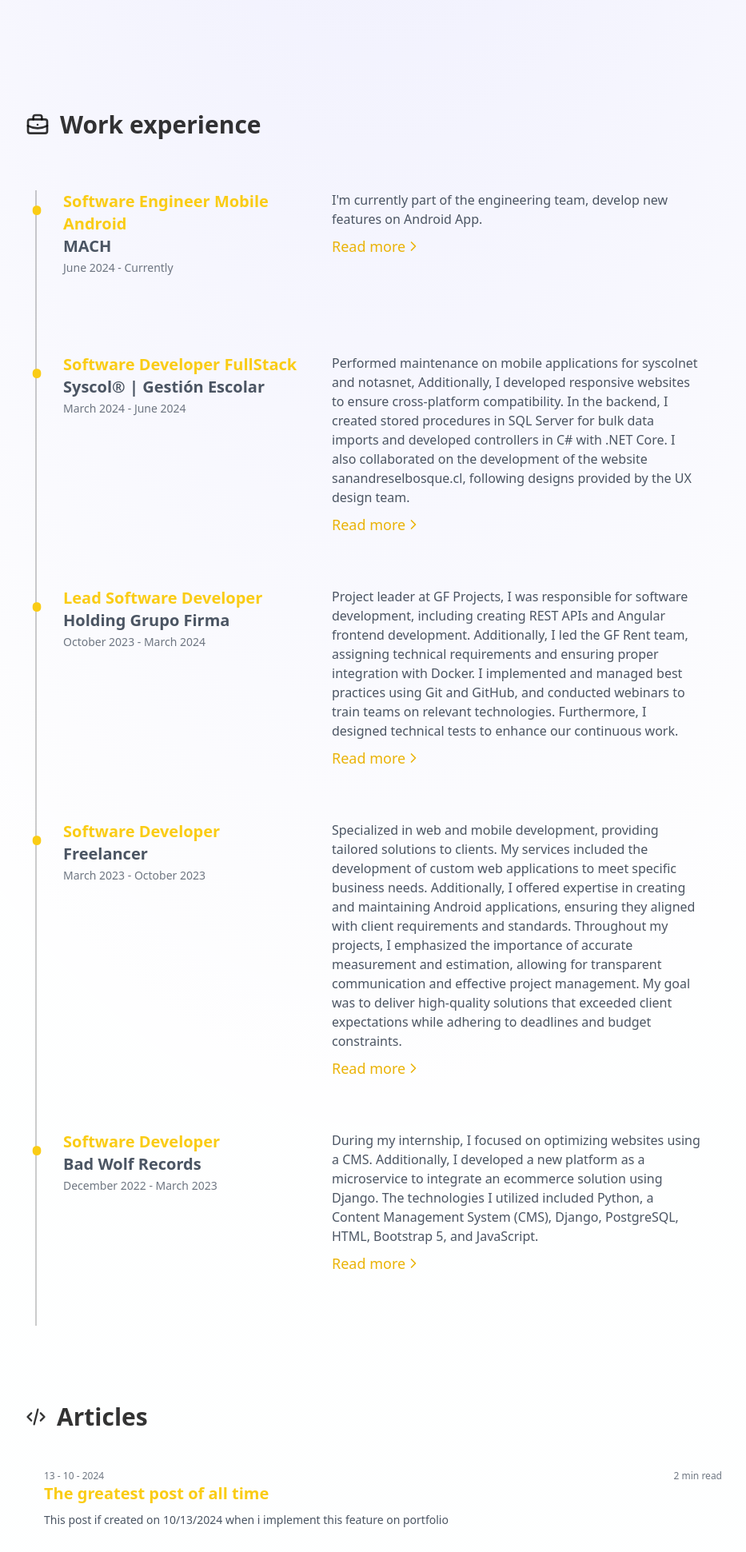
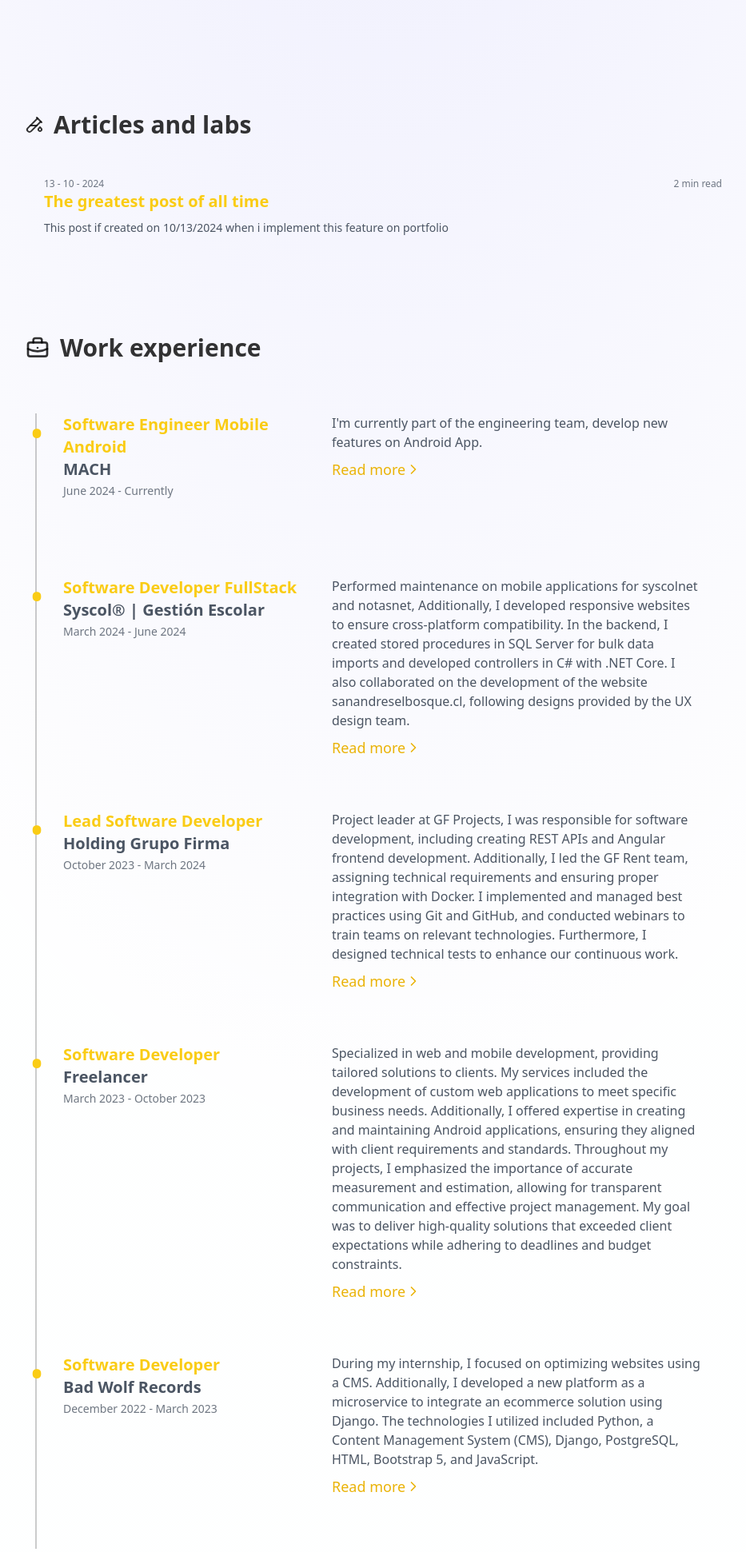
Before and after one commit to DiegoRojasGonzalez/DiegoRojasGonzalez.github.io, an Astro site: page / in a window 1280 px wide. Shown: the part 480-2421 px from the top of the page at 80% size, without its empty margins (161-1094 px from the left). Built offline with nearby package versions, Linux system fonts and the light colour scheme; Astro itself is replaced by a stand-in of ours.

Commit message:
feat: :recycle: move articles and labs sections

```diff
--- a/src/components/Blogs.astro
+++ b/src/components/Blogs.astro
@@ -38,7 +38,7 @@ const posts = Object.values(
         </div>
 
         <a href={post.url}>
-          <h3 class="text-xl font-bold text-yellow-400 dark:text-yellow-300">
+          <h3 class="text-xl font-bold text-yellow-400 dark:text-yellow-400">
             {post.frontmatter.title}
           </h3>
         </a>
--- a/src/components/icons/Code.astro
+++ b/src/components/icons/Code.astro
@@ -1,15 +1,17 @@
 <svg
-  {...Astro.props}
   xmlns="http://www.w3.org/2000/svg"
   width="24"
   height="24"
   viewBox="0 0 24 24"
+  fill="none"
+  stroke="currentColor"
   stroke-width="2"
-  stroke="currentColor"
-  fill="none"
   stroke-linecap="round"
   stroke-linejoin="round"
+  class="icon icon-tabler icons-tabler-outline icon-tabler-test-pipe"
   ><path stroke="none" d="M0 0h24v24H0z" fill="none"></path><path
-    d="M7 8l-4 4l4 4"></path><path d="M17 8l4 4l-4 4"></path><path
-    d="M14 4l-4 16"></path></svg
+    d="M20 8.04l-12.122 12.124a2.857 2.857 0 1 1 -4.041 -4.04l12.122 -12.124"
+  ></path><path d="M7 13h8"></path><path
+    d="M19 15l1.5 1.6a2 2 0 1 1 -3 0l1.5 -1.6z"></path><path d="M15 3l6 6"
+  ></path></svg
 >
--- a/src/pages/index.astro
+++ b/src/pages/index.astro
@@ -18,6 +18,16 @@ import Hero from "@/components/Hero.astro";
     </SectionContainer>
   </main>
   <div class="space-y-24">
+    <SectionContainer id="articles">
+      <h2
+        class="flex items-center mb-6 text-3xl font-semibold gap-x-3 text-black/80 dark:text-white"
+      >
+        <CodeIcon class="size-12" />
+        Articles and labs
+      </h2>
+
+      <Blogs />
+    </SectionContainer>
     <SectionContainer id="experience">
       <h2
         class="flex items-center mb-6 text-3xl font-semibold gap-x-3 text-black/80 dark:text-white"
@@ -26,17 +36,6 @@ import Hero from "@/components/Hero.astro";
         Work experience
       </h2>
       <Experience />
-    </SectionContainer>
-
-    <SectionContainer id="articles">
-      <h2
-        class="flex items-center mb-6 text-3xl font-semibold gap-x-3 text-black/80 dark:text-white"
-      >
-        <CodeIcon class="size-7" />
-        Articles
-      </h2>
-
-      <Blogs />
     </SectionContainer>
 
     <SectionContainer id="about-me">
```
